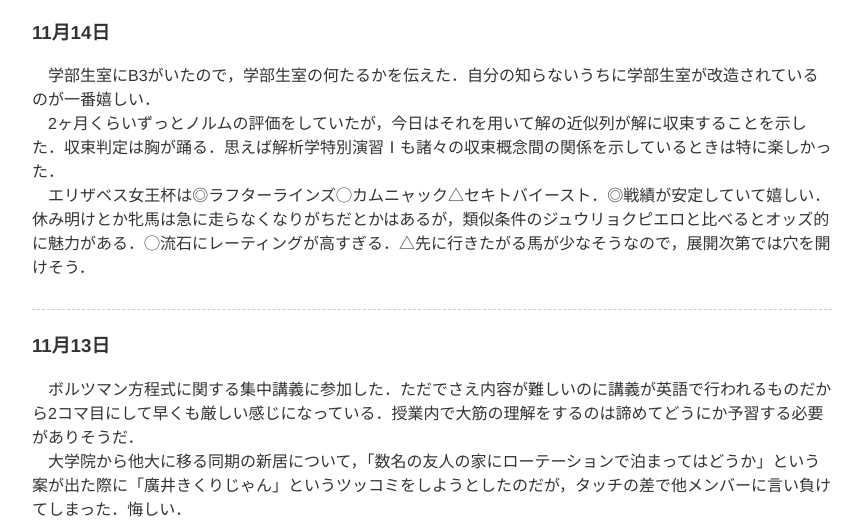
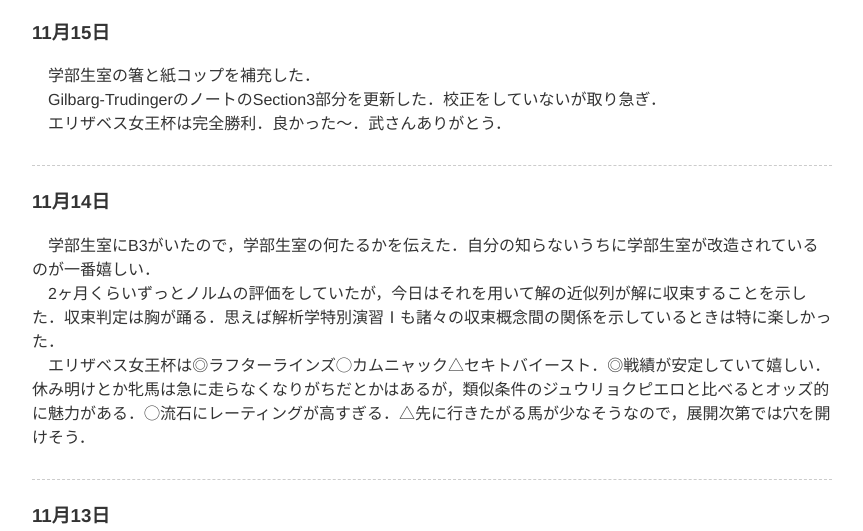
Before and after one commit to Zig3014/Zig3014.github.io, a plain HTML site: page diary/2026-11.html in a window 1280 px wide. Shown: the part 269-800 px from the top of the page, without its empty margins (208-1071 px from the left). Drawn offline with nearby package versions, Linux system fonts and the light colour scheme.

Commit message:
2026/11/15

```diff
--- a/diary/2026-11.html
+++ b/diary/2026-11.html
@@ -13,6 +13,13 @@
         <section>
             <a href="../diary.html">過去の日記一覧</a>
             <h2>2026年11月</h2>
+            <article style="border-bottom: 1px dashed #ccc; padding-bottom: 15px; margin-bottom: 20px;">
+                <h3>11月15日</h3>
+                <p>　学部生室の箸と紙コップを補充した．<br>
+                    　Gilbarg-TrudingerのノートのSection3部分を更新した．校正をしていないが取り急ぎ．<br>
+                    　エリザベス女王杯は完全勝利．良かった〜．武さんありがとう．
+                </p>
+            </article>
             <article style="border-bottom: 1px dashed #ccc; padding-bottom: 15px; margin-bottom: 20px;">
                 <h3>11月14日</h3>
                 <p>　学部生室にB3がいたので，学部生室の何たるかを伝えた．自分の知らないうちに学部生室が改造されているのが一番嬉しい．<br>
```
Also changed, not shown: 1 other file.
